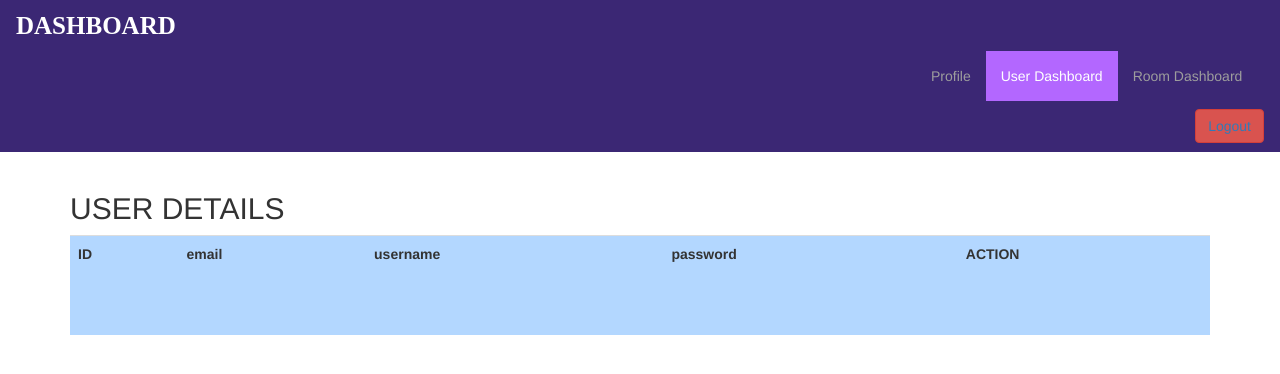
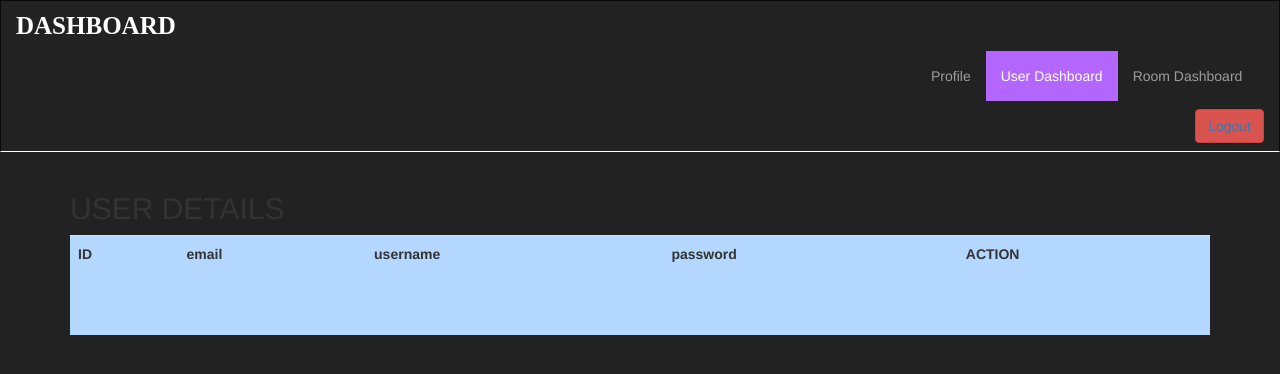
Before and after one commit to BikashJhendi/easyrooms, a Django app: page /login/dashboard/users in a window 1280 px wide. Shown: the top 374 px of the page. Run offline with Django 3.2, Linux system fonts and the light colour scheme; a user stored in the database is signed in; data comes from the database, SQL or seed files in the repository; lists and menus that the app fills with data are empty; some libraries are stand-ins or nearby versions.

Commit message:
Update userdashboard.css

```diff
--- a/roomsapps/static/css/userdashboard.css
+++ b/roomsapps/static/css/userdashboard.css
@@ -1,12 +1,16 @@
+body
+{
+    background: #222222;
+}
 #usernavigation
 {
     background: #1e7e34;
 }
 
 .navbar-inverse {
-    background-color: #3b2774;
-    border-color: #3b2774;
+
     border-radius: 0px;
+    border-bottom: 1px solid white;
 }
 
 .navbar-btn {
```
